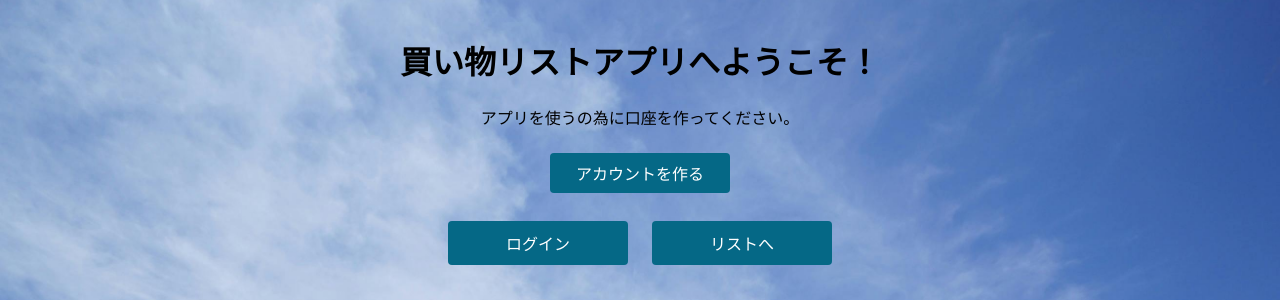
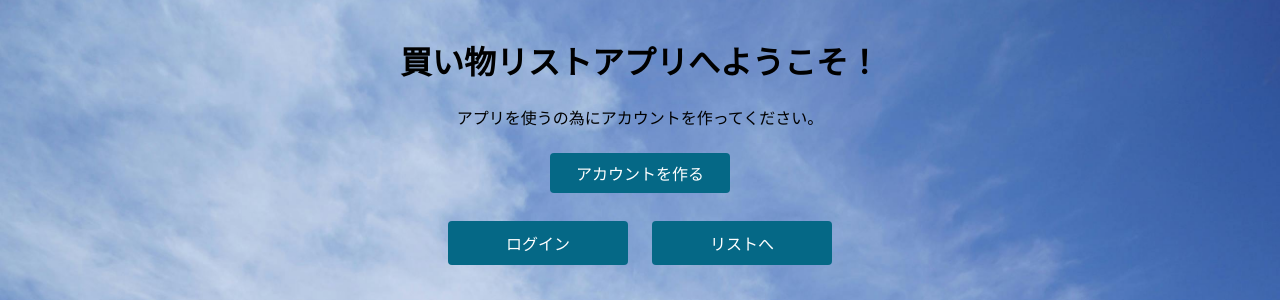
Before and after one commit to Lucirion/lucirion-shopping-list-app, a Django app: page /jp/ in a window 1280 px wide. Shown: the part 138-438 px from the top of the page. Run offline with Django 5.2, Linux system fonts and the light colour scheme.

Commit message:
Adjusted the Japanese language

```diff
--- a/shoppinglistApp/templates/shoppinglistApp/home_jp.html
+++ b/shoppinglistApp/templates/shoppinglistApp/home_jp.html
@@ -4,7 +4,7 @@
 {% block content %}
 <div class="home-container">
   <h1 class="home">買い物リストアプリへようこそ！</h1>
-  <p class="home">アプリを使うの為に口座を作ってください。</p>
+  <p class="home">アプリを使うの為にアカウントを作ってください。</p>
 
   <div class="primary-button">
     <a href="{% url 'signup_jp' %}">アカウントを作る</a>
```
